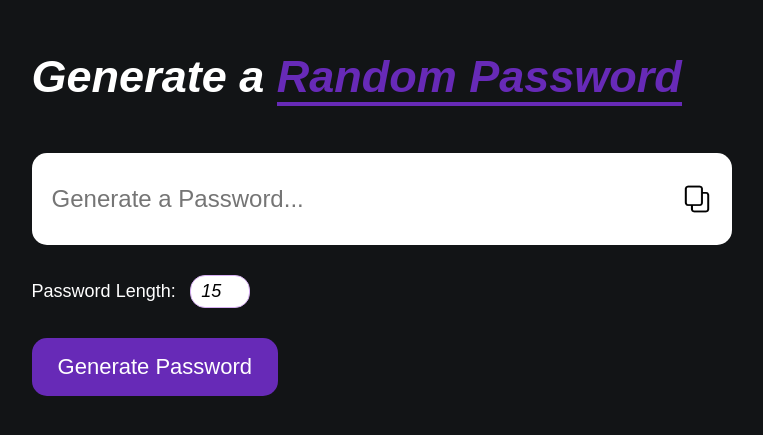
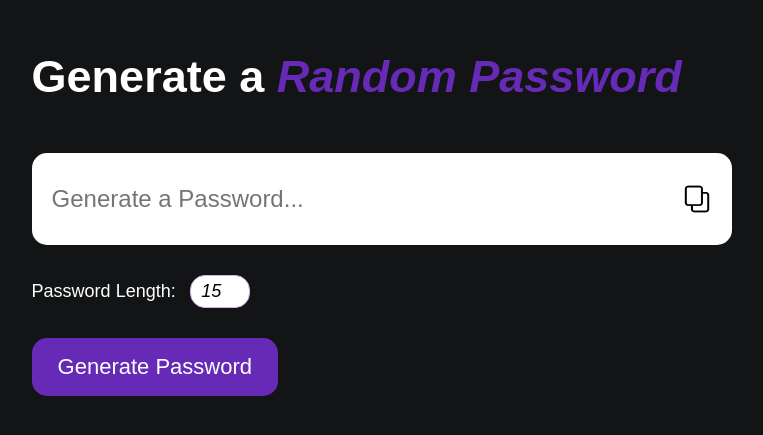
Before and after one commit to AstroRBL/Password-Generator, a plain HTML site: page index.html in a window 1280 px wide. Shown: the part 103-538 px from the top of the page, without its empty margins (122-885 px from the left). Drawn offline with Linux system fonts and the light colour scheme.

Commit message:
Add files via upload

```diff
--- a/styles.css
+++ b/styles.css
@@ -32,13 +32,12 @@ body {
 .header h1 {
     font-weight: 500;
     font-size: 45px;
-    font-style: italic;
     font-weight: 600;
 }
 
 .header h1 span {
     color: rgb(103, 42, 183);
-    border-bottom: 4px solid rgb(103, 42, 183);
+    font-style: italic;
 }
 
 .display img {
```
